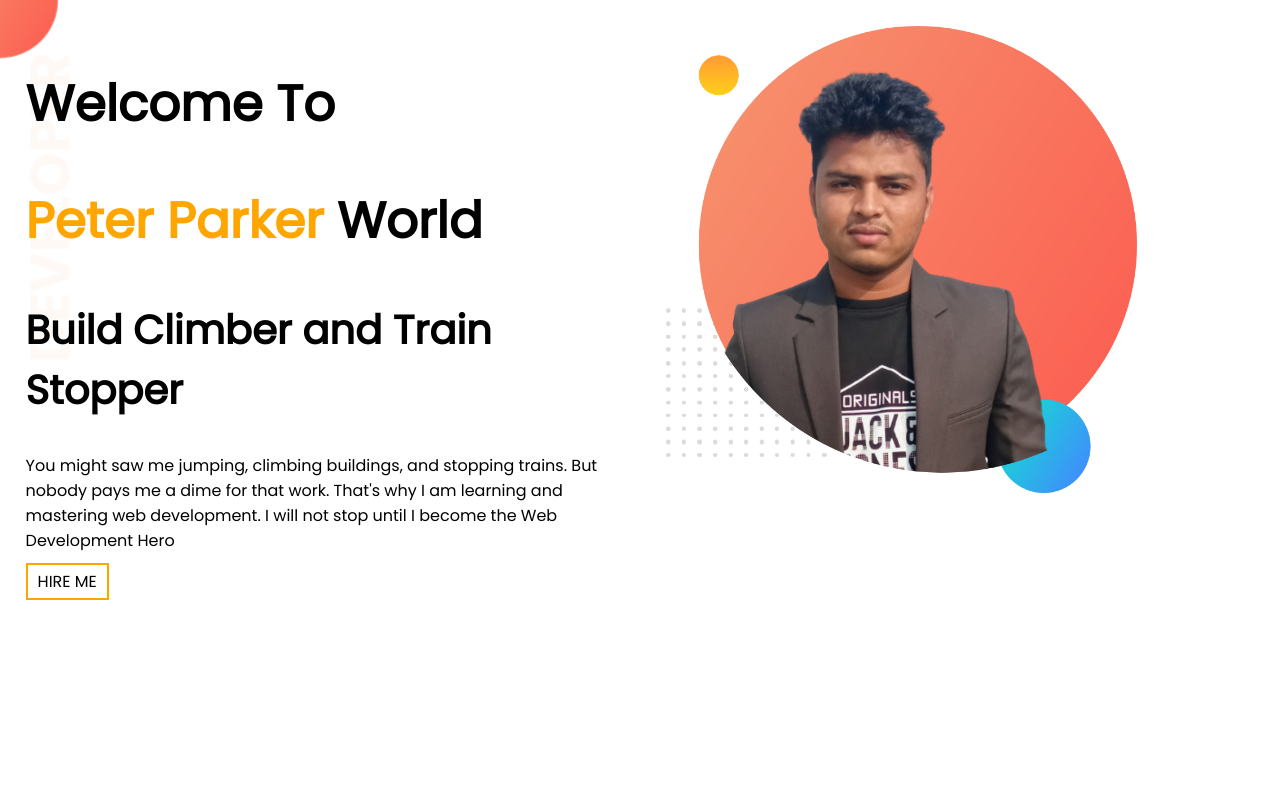
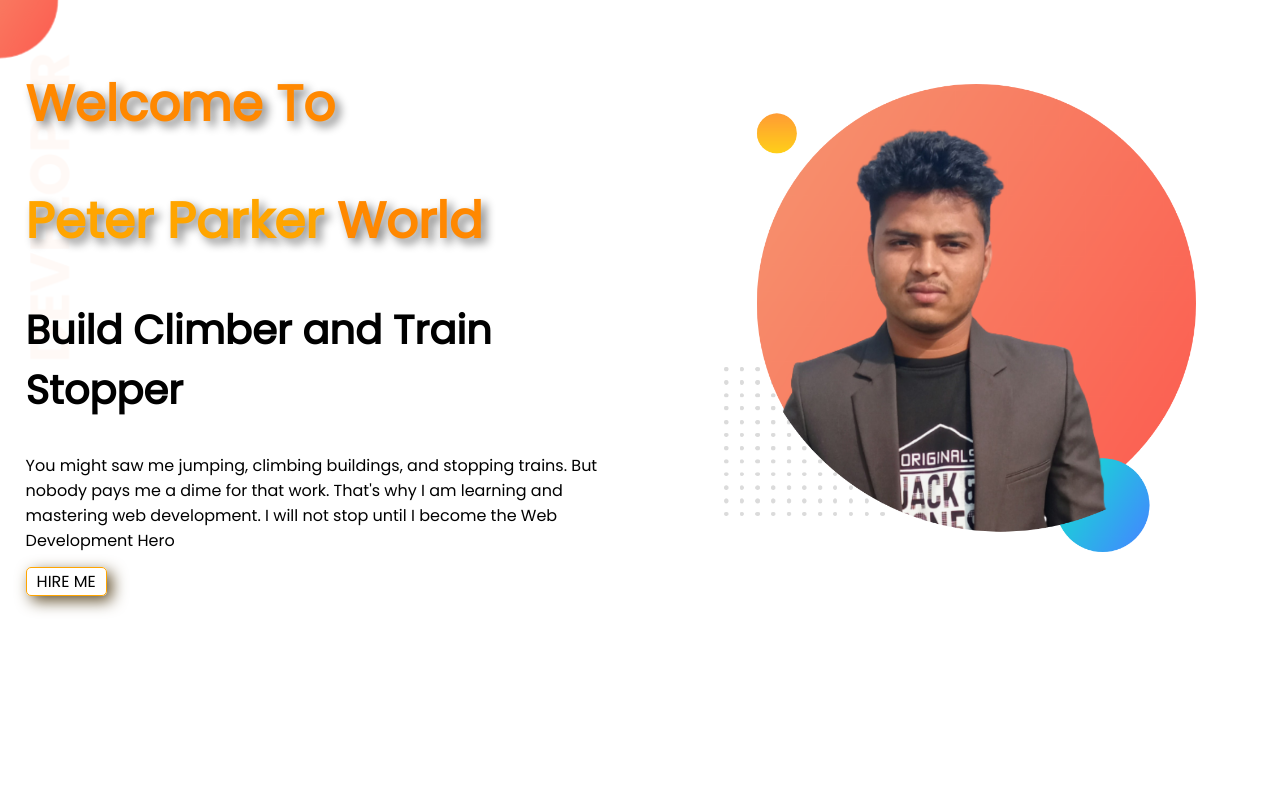
Before and after one commit to Robin-hawlader/my-first-repo, a plain HTML site: page index.html in a window 1280 px wide. Shown: the top 800 px of the page. Drawn offline with Linux system fonts and the light colour scheme.

Commit message:
photo-transformation

```diff
--- a/index.html
+++ b/index.html
@@ -24,10 +24,10 @@
                 Development
                 Hero
             <p>
-                <a href="">HIRE ME</a>
+                <a target="blank" href="https://www.facebook.com/rjtonmoyislam.robin">HIRE ME</a>
         </div>
         <div class="half-width">
-            <img class="half-width-img" src="images/my-bg.png" alt="">
+            <img class="half-width-img pic-margin" src="images/my-bg.png" alt="">
         </div>
     </section>
 
--- a/style.css
+++ b/style.css
@@ -4,6 +4,8 @@ body{
 }
 h1{
     font-size: 50px;
+    text-shadow: 5px 5px 10px gray;
+    color:rgb(255, 136, 0);
 }
 h2{
     font-size: 40px;
@@ -23,18 +25,24 @@ h2{
 .half-width-img{
     width: 80%;
 }
+.pic-margin{
+    margin-left: 10%;
+    margin-top: 10%;
+}
 
 a:link, a:visited{
     text-decoration: none;
-    border: 2px solid orange;
-    padding: 5px 10px;
+    border: 1px solid orange;
+    padding: 2px 10px;
     text-align: center;
     font-size: 100%;
     color: black;
+    box-shadow: 5px 5px 15px rgb(102, 84, 50);
+    border-radius: 5px;
 }
-a:hover{
-    background-color:orange;
-    color: white;
+a:hover {
+   color:white;
+   background-color: orange;
 }
 .top-banner{
     background-image: url(images/top-banner.png);
```
